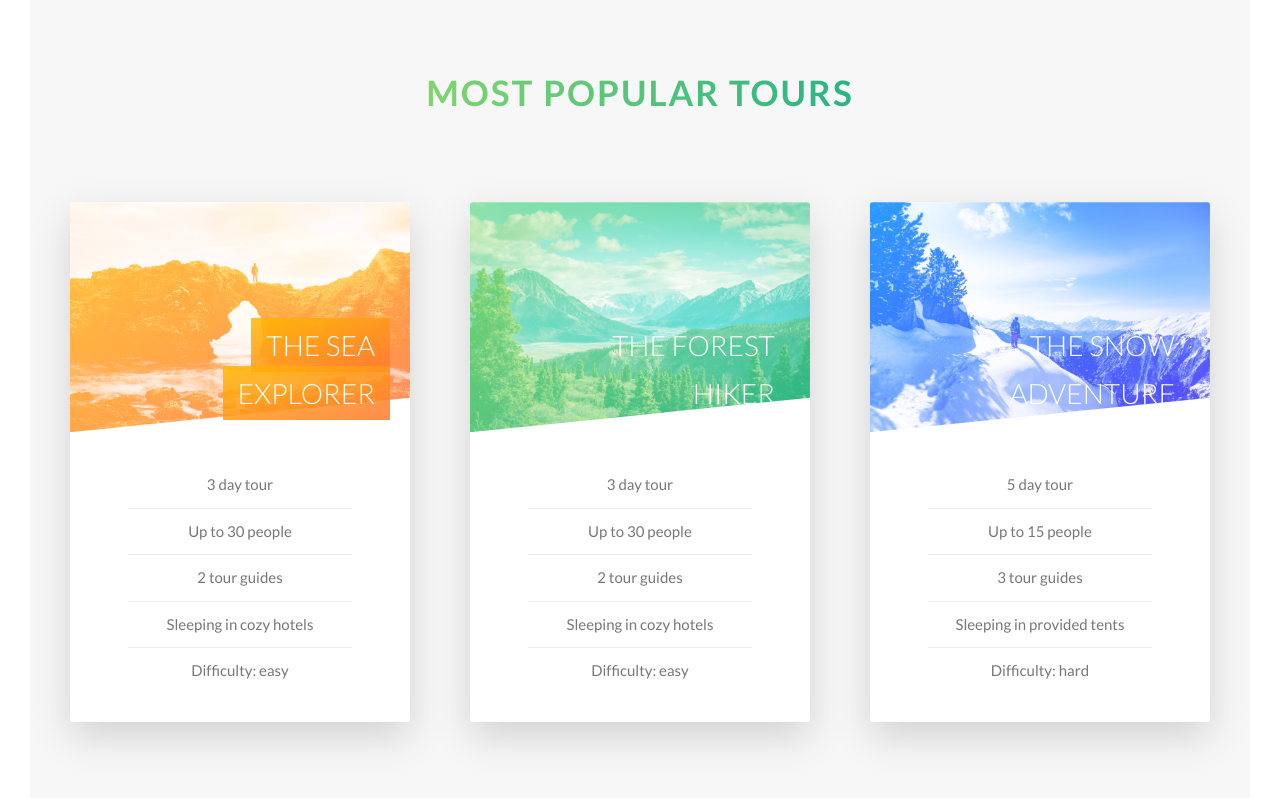
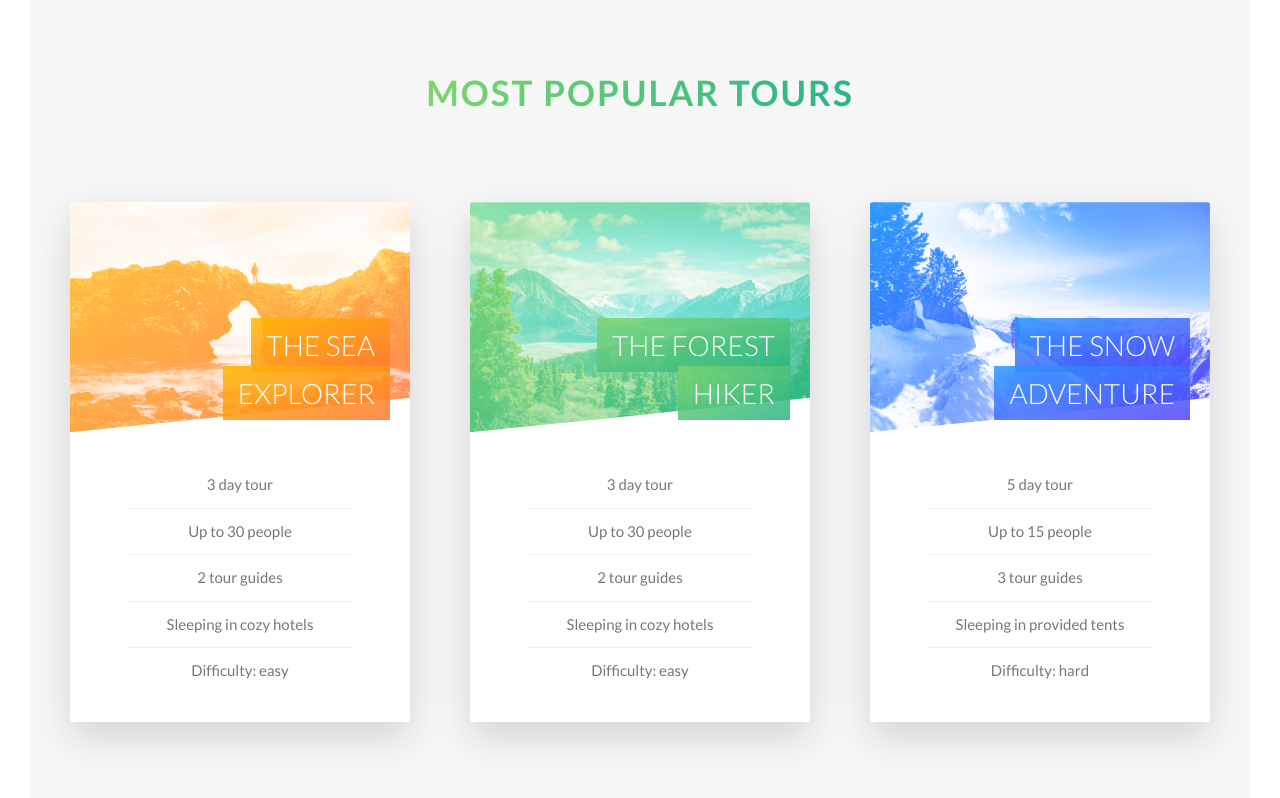
Before and after one commit to aguado-romina/Natours, a website: page index.html in a window 1280 px wide. Shown: the part 2278-3076 px from the top of the page. Drawn offline with Linux system fonts and the light colour scheme.

Commit message:
building tours section

```diff
--- a/sass/components/_card.scss
+++ b/sass/components/_card.scss
@@ -31,6 +31,22 @@
           to right bottom,
           $color-secondary-light,
           $color-secondary-dark
+        );
+      }
+
+      &-2 {
+        background-image: linear-gradient(
+          to right bottom,
+          $color-primary-light,
+          $color-primary-dark
+        );
+      }
+
+      &-3 {
+        background-image: linear-gradient(
+          to right bottom,
+          $color-tertiary-light,
+          $color-tertiary-dark
         );
       }
     }
@@ -105,6 +121,22 @@
         rgba($color-secondary-dark, 0.85)
       );
     }
+
+    &--2 {
+      background-image: linear-gradient(
+        to right bottom,
+        rgba($color-primary-light, 0.85),
+        rgba($color-primary-dark, 0.85)
+      );
+    }
+
+    &--3 {
+      background-image: linear-gradient(
+        to right bottom,
+        rgba($color-tertiary-light, 0.85),
+        rgba($color-tertiary-dark, 0.85)
+      );
+    }
   }
 
   &__details {
```
Also changed, not shown: css/style.css.
